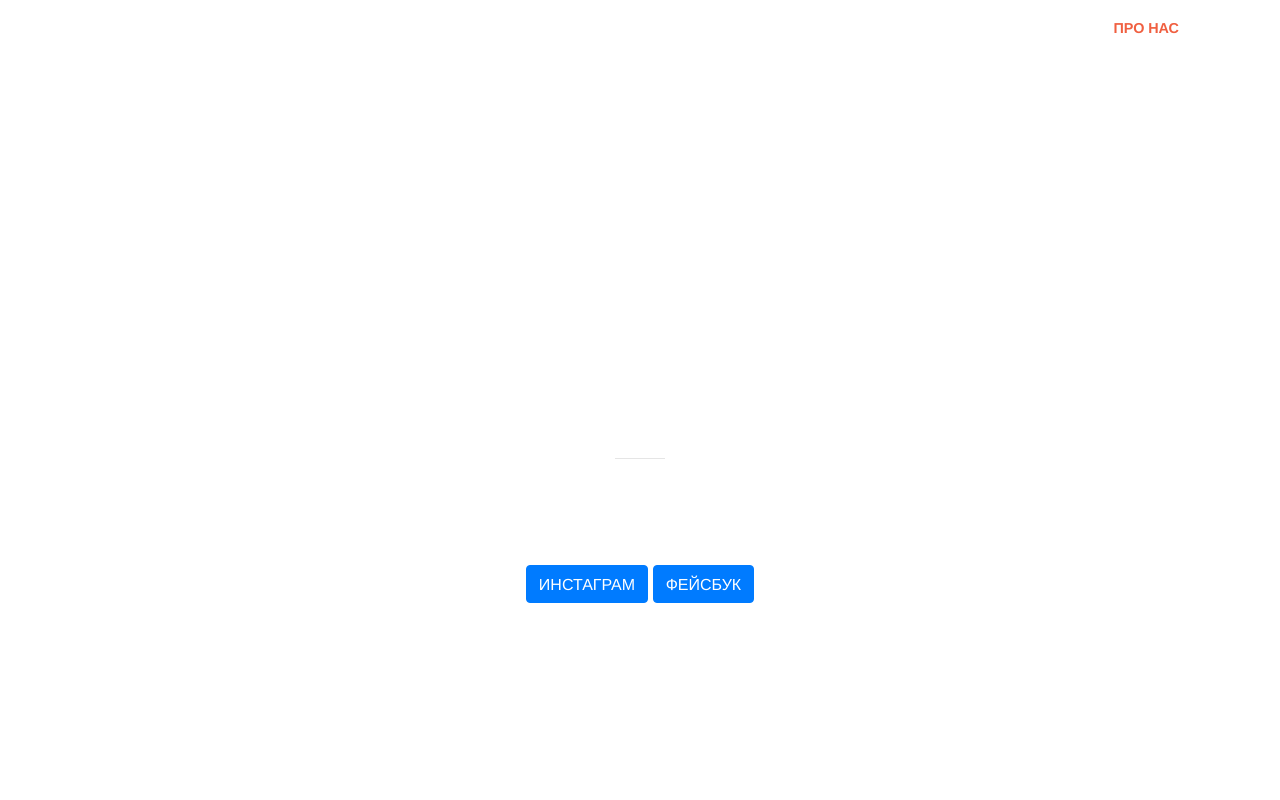
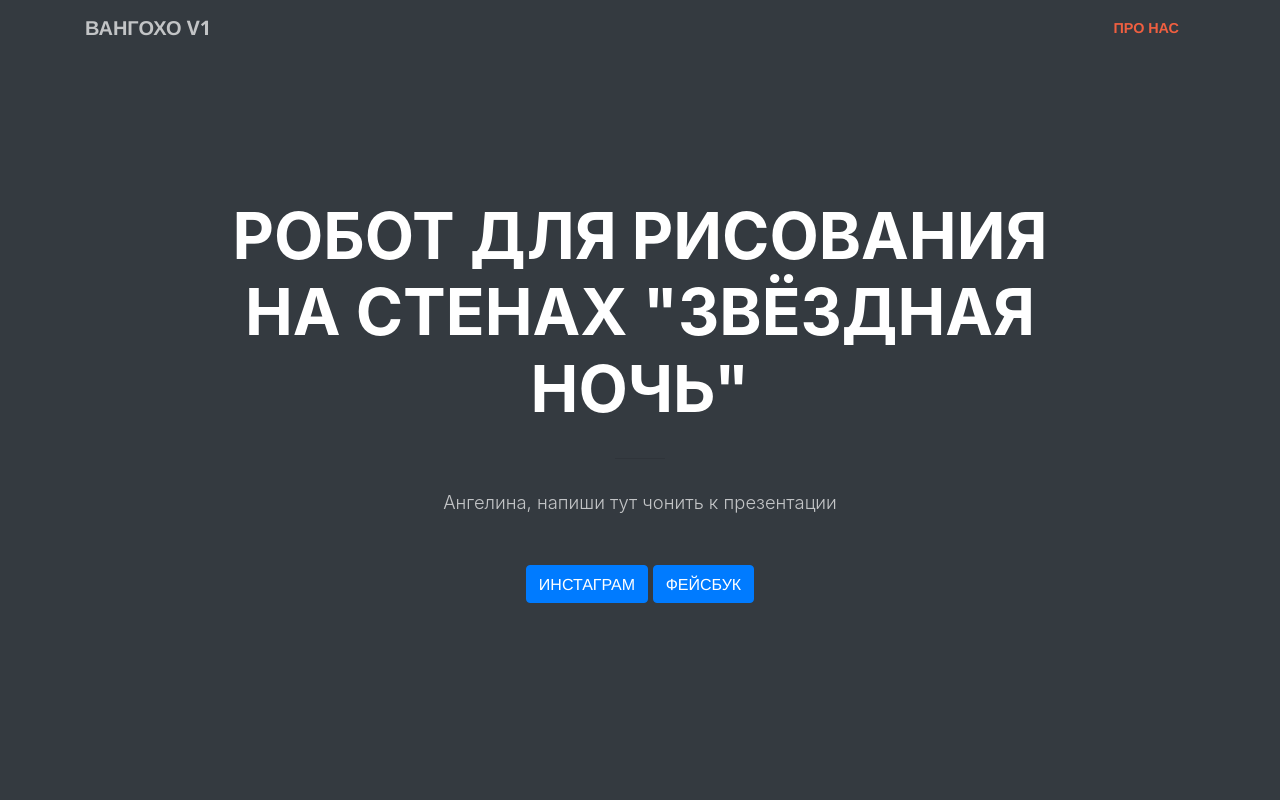
Before and after one commit to Draw-robot-ns/draw-robot-ns.github.io, a website with bundled scripts: page index.html in a window 1280 px wide. Shown: the top 800 px of the page. Built offline with nearby package versions, Linux system fonts and the light colour scheme.

Commit message:
BAckground color fix

```diff
--- a/css/creative.css
+++ b/css/creative.css
@@ -170,6 +170,7 @@ header.masthead {
   padding-top: 10rem;
   padding-bottom: calc(10rem - 56px);
   /*background-image: url("../img/header.jpg");*/
+  background-color: #343a40;
   background-position: center center;
   -webkit-background-size: cover;
   -moz-background-size: cover;
--- a/index.html
+++ b/index.html
@@ -31,7 +31,7 @@
     <!-- Navigation -->
     <nav class="navbar navbar-expand-lg navbar-light fixed-top" id="mainNav">
       <div class="container">
-        <a class="navbar-brand js-scroll-trigger" href="#page-top">Вангохо</a>
+        <a class="navbar-brand js-scroll-trigger" href="#page-top">Вангохо v1</a>
         <button class="navbar-toggler navbar-toggler-right" type="button" data-toggle="collapse" data-target="#navbarResponsive" aria-controls="navbarResponsive" aria-expanded="false" aria-label="Toggle navigation">
           <span class="navbar-toggler-icon"></span>
         </button>
```
